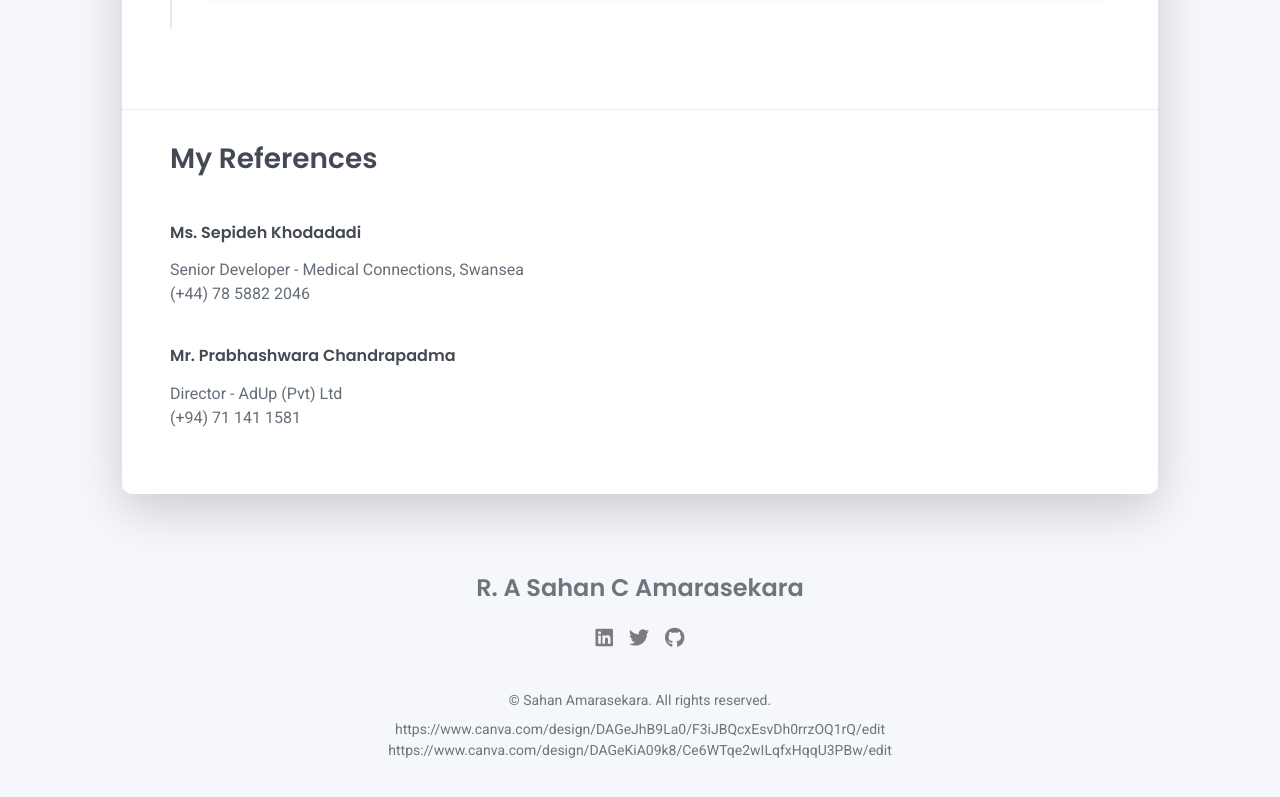
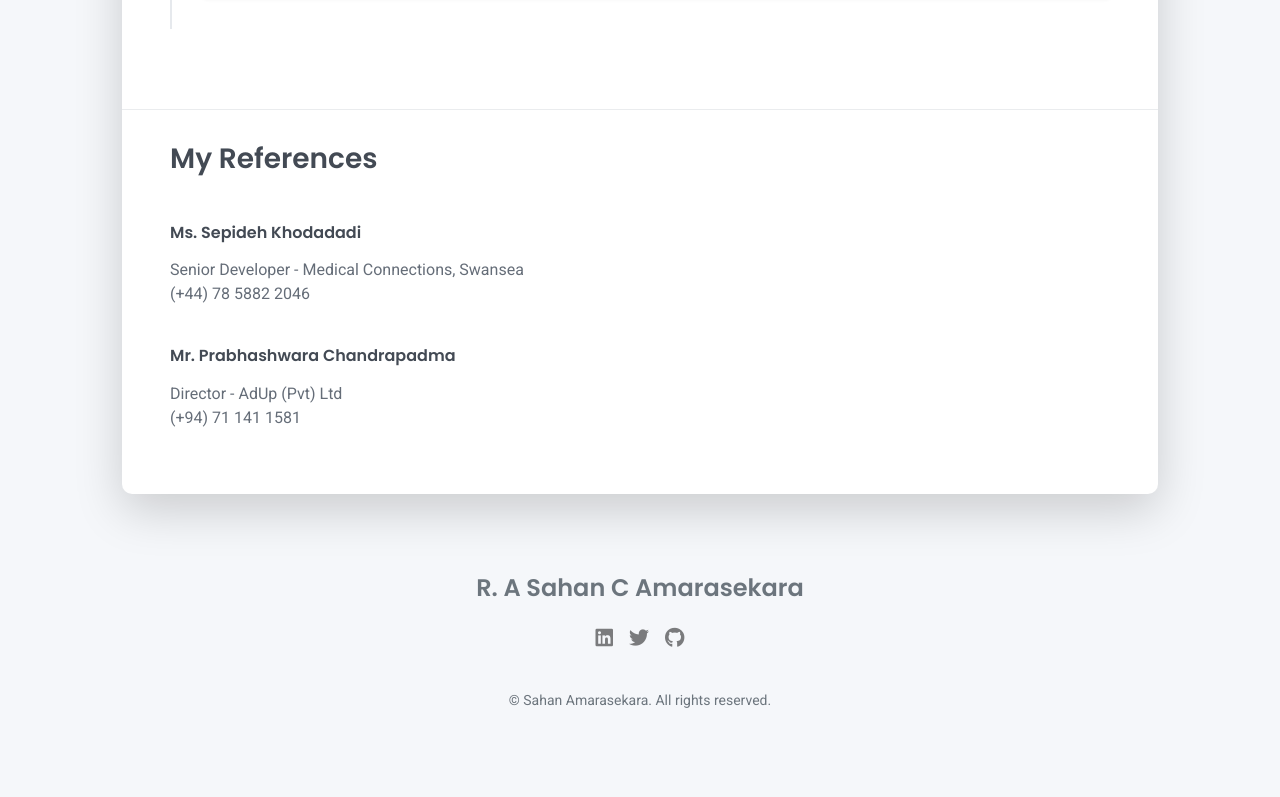
Before and after one commit to br0sive/my-CV, a plain HTML site: page index.html in a window 1280 px wide. Shown: the part 4317-5114 px from the top of the page. After the commit the page ends 5084 px from the top, so only its background shows below. Drawn offline with Linux system fonts and the light colour scheme.

Commit message:
temp-revert

```diff
--- a/index.html
+++ b/index.html
@@ -653,12 +653,6 @@
         </div>
         <div class="text-small">
           <div class="mb-1">&copy; Sahan Amarasekara. All rights reserved.</div>
-          <div>
-            https://www.canva.com/design/DAGeJhB9La0/F3iJBQcxEsvDh0rrzOQ1rQ/edit
-          </div>
-          <div>
-            https://www.canva.com/design/DAGeKiA09k8/Ce6WTqe2wILqfxHqqU3PBw/edit
-          </div>
         </div>
       </div>
     </footer>
```
